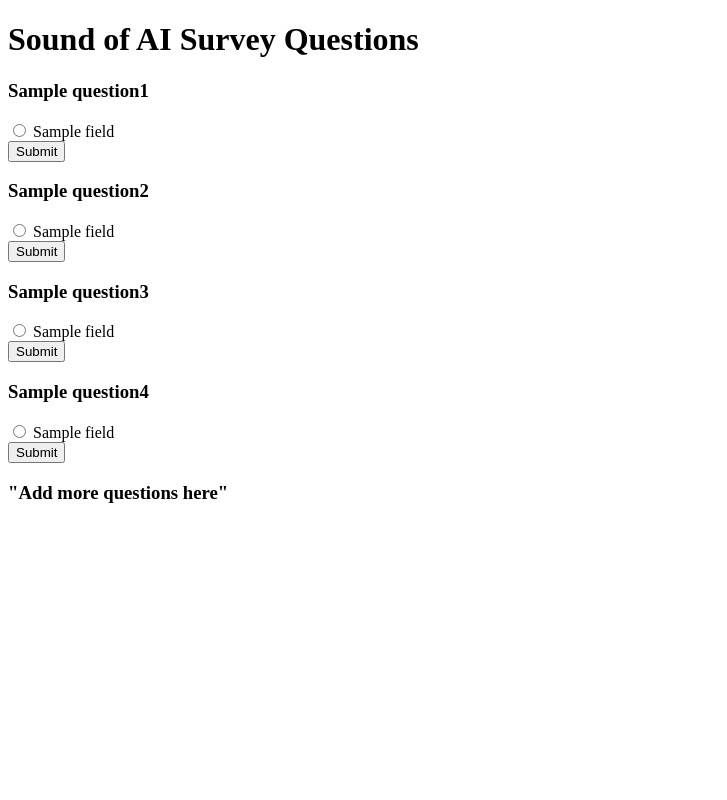
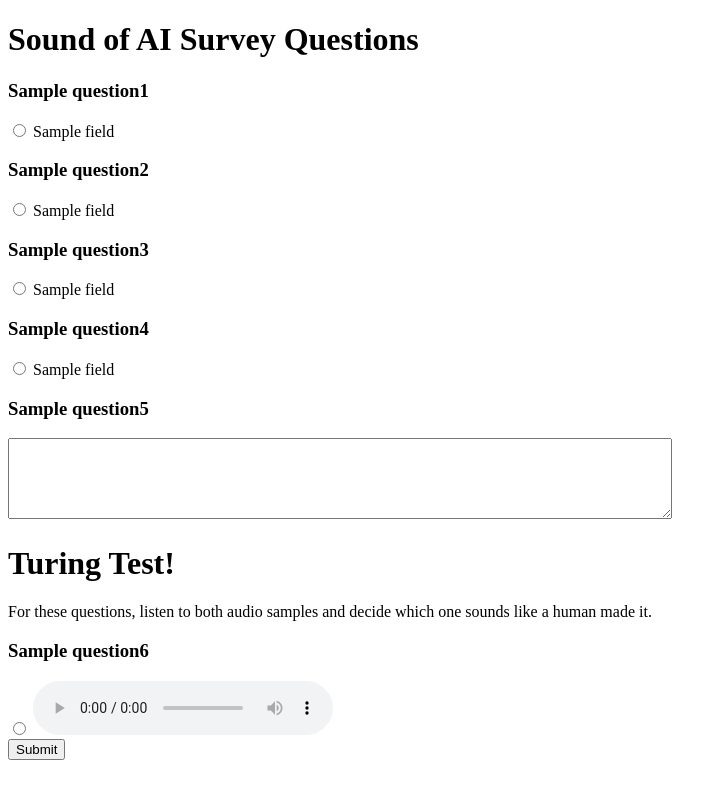
Before and after one commit to TheSoundOfAIOSR/rg_evaluation, a Flask app: template templates/survey.html in a window 1280 px wide. Shown: the whole page, without its empty margins (0-727 px from the left). Run offline with Flask 2, Linux system fonts and the light colour scheme; the template is opened without the code that fills it: most values are stand-ins (such as "Sample title", 1, 10 or a date in 2020).

Commit message:
Remove submit buttons, add questions
Removes extraneous submit buttons that got placed everywhere on
accident. Also adds more questions.

```diff
--- a/templates/survey.html
+++ b/templates/survey.html
@@ -12,7 +12,6 @@
         {% for e in data.question1.fields %}
             <input type="radio" name="field" value="{{ e }}"> {{ e }}<br>
         {% endfor %}
-    <input type="submit" value="Submit" />
     </form>
 
 
@@ -21,7 +20,6 @@
         {% for e in data.question2.fields %}
             <input type="radio" name="field" value="{{ e }}"> {{ e }}<br>
         {% endfor %}
-    <input type="submit" value="Submit" />
     </form>
 
 <h3>{{ data.question3.question }}</h3>
@@ -29,7 +27,6 @@
         {% for e in data.question3.fields %}
             <input type="radio" name="field" value="{{ e }}"> {{ e }}<br>
         {% endfor %}
-    <input type="submit" value="Submit" />
     </form>
 
 
@@ -38,10 +35,37 @@
         {% for e in data.question4.fields %}
             <input type="radio" name="field" value="{{ e }}"> {{ e }}<br>
         {% endfor %}
-    <input type="submit" value="Submit" />
     </form>
 
-<h3>"Add more questions here"</h3>
+
+
+<h3>{{ data.question5.question}}</h3>
+    <form action="/responsedata">
+        <textarea name="field" rows="5" cols="80" value=>
+        </textarea>
+
+    </form>
+
+
+
+<h1> Turing Test!</h1>
+
+    <p>
+        For these questions, listen to both audio samples and decide which one sounds
+        like a human made it.
+    </p>
+
+<h3>{{data.question6.question}}</h3>
+    <form action="/responsedata">
+        {% for e in data.question6.fields %}
+            <input type="radio" name="field" value="{{ e }}">
+            <audio controls src={{data.question6[e]}} preload="auto"></audio>
+            <br>
+        {% endfor %}
+    </form>
+
+
+<input type="submit" value="Submit" />
 </body>
 
 
```
Lines whose indentation alone changed are shown as unchanged.
